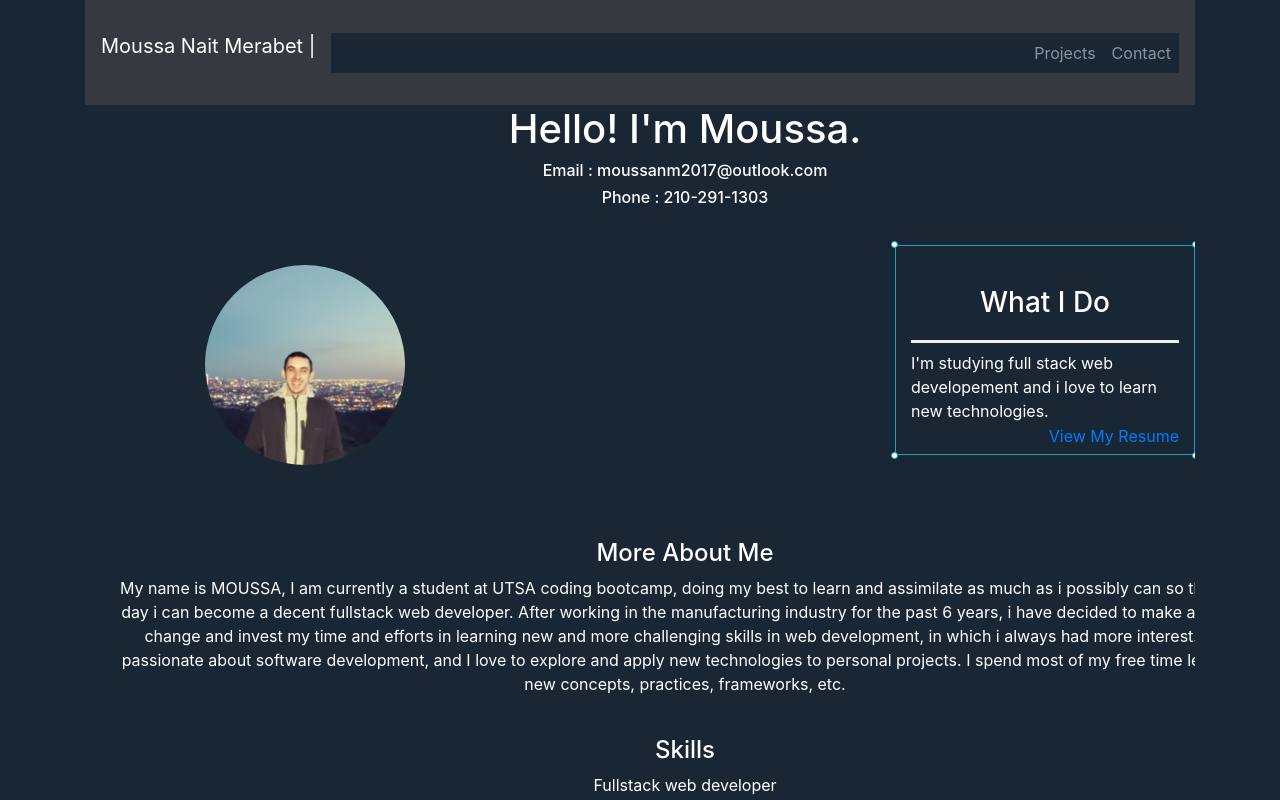
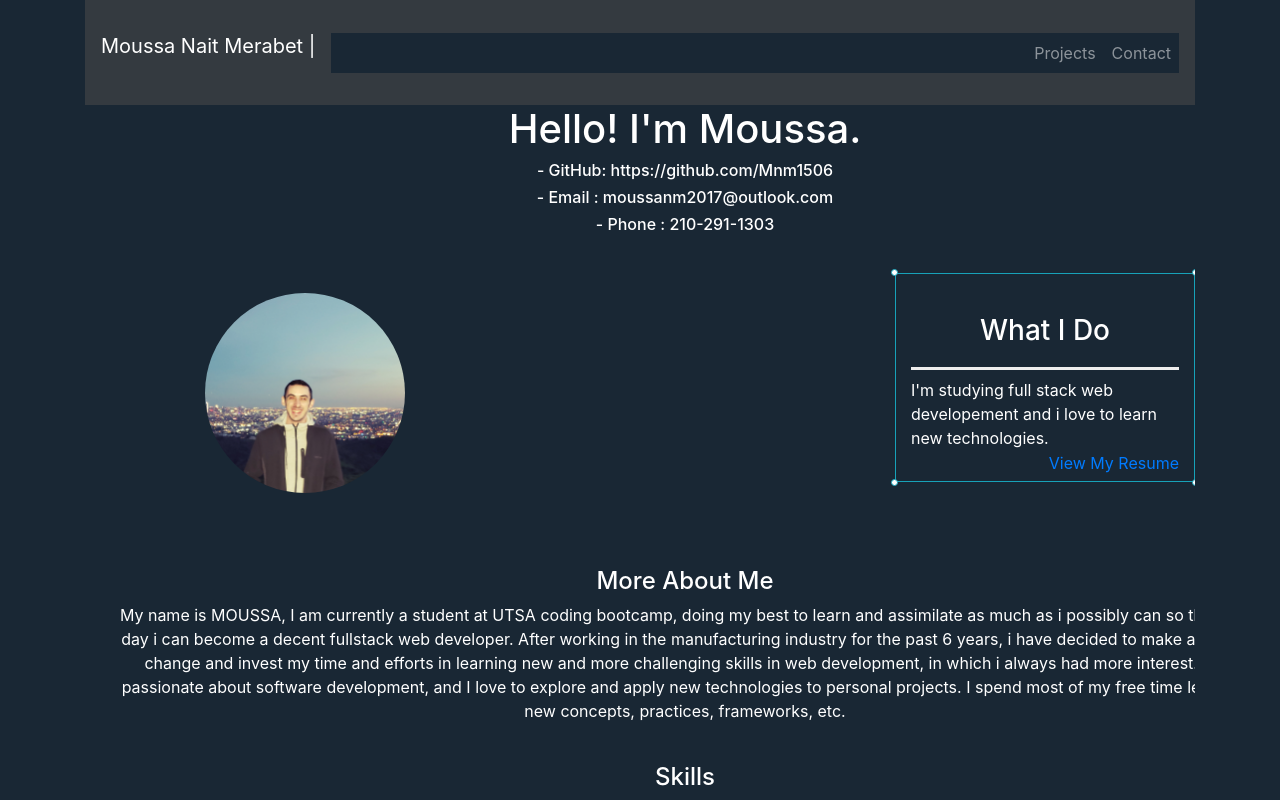
Before and after one commit to Mnm1506/React-Portfolio, a React (Create React App) app: page /#/ in a window 1280 px wide. Shown: the top 800 px of the page. Built offline with nearby package versions, Linux system fonts and the light colour scheme.

Commit message:
modified src/components/Header.js file

```diff
--- a/src/components/Header.js
+++ b/src/components/Header.js
@@ -7,8 +7,9 @@ function Header() {
       <div className="main-container">
         <div className="greeting-wrapper">
           <h1>Hello! I'm Moussa.</h1>
-          <h6>Email : moussanm2017@outlook.com</h6>
-          <h6>Phone : 210-291-1303</h6>
+          <h6>- GitHub: https://github.com/Mnm1506</h6>
+          <h6>- Email : moussanm2017@outlook.com</h6>
+          <h6>- Phone : 210-291-1303</h6>
         </div>
         <div className="intro-wrapper">
         </div>
```
